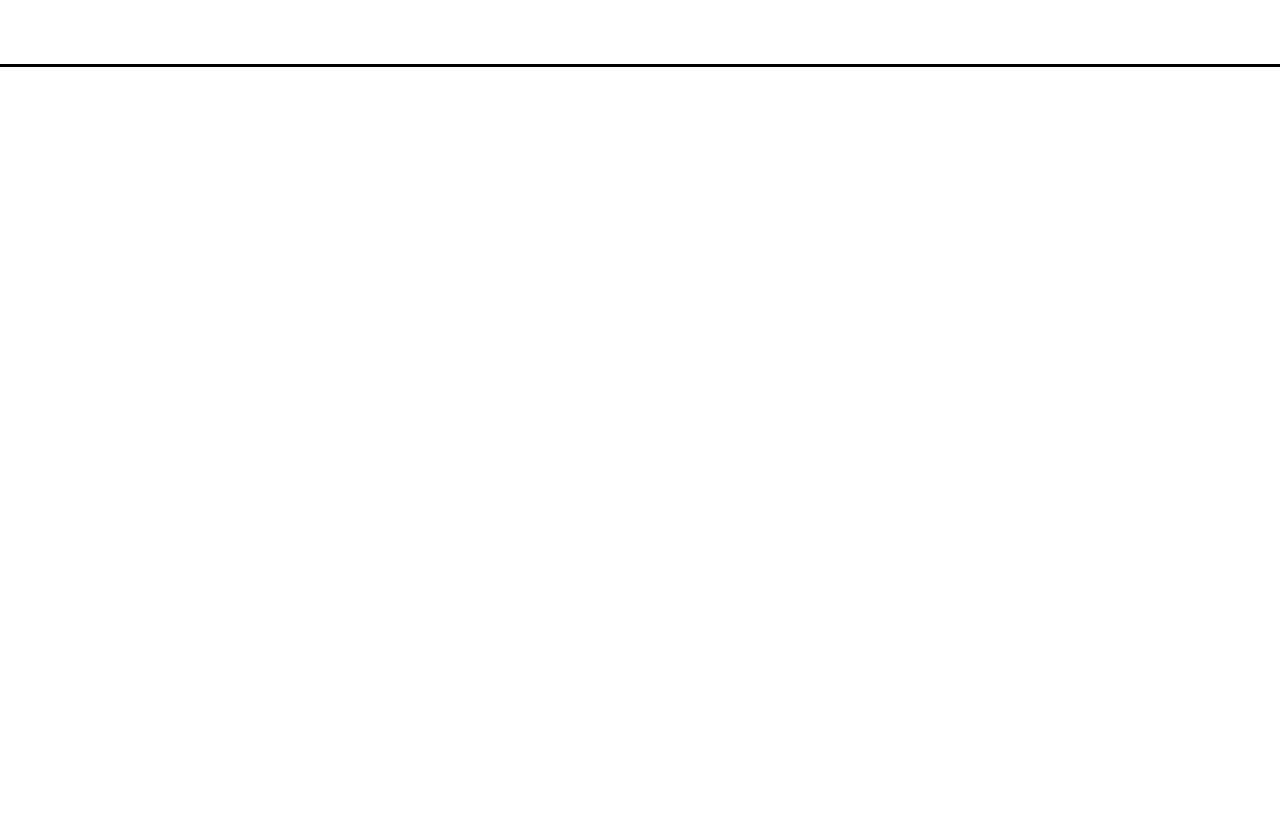
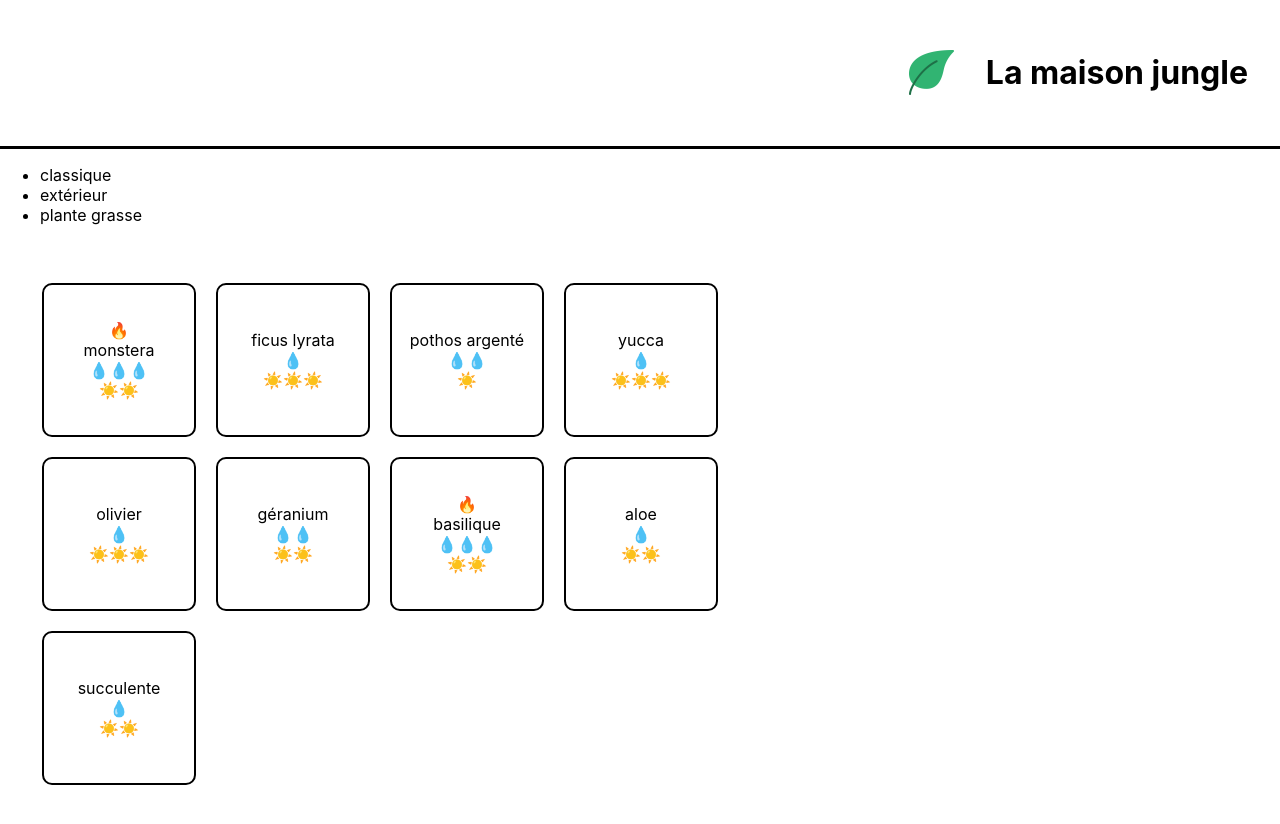
Before and after one commit to SOUFIANE-AIT-TALEB/react, a React (Create React App) app: page / in a window 1280 px wide. Shown: the top 824 px of the page. Before the commit the page ends 800 px from the top, so only its background shows below. Built offline with nearby package versions, Linux system fonts and the light colour scheme.

Commit message:
P08 Atelier1 Begin

```diff
--- a/src/components/App.js
+++ b/src/components/App.js
@@ -1,7 +1,19 @@
-import '../styles/Banner.css'
+import Banner from './Banner'
+import logo from '../assets/logo.png'
+// import Cart from './Cart'
+import ShoppingList from './ShoppingList'
 
-function Banner({ children }) {
-	return <div className='lmj-banner'>{children}</div>
+function App() {
+	return (
+		<div>
+			<Banner>
+				<img src={logo} alt='La maison jungle' className='lmj-logo' />
+				<h1 className='lmj-title'>La maison jungle</h1>
+			</Banner>
+			{/* <Cart /> */}
+			<ShoppingList />
+		</div>
+	)
 }
 
-export default Banner
+export default App
```
